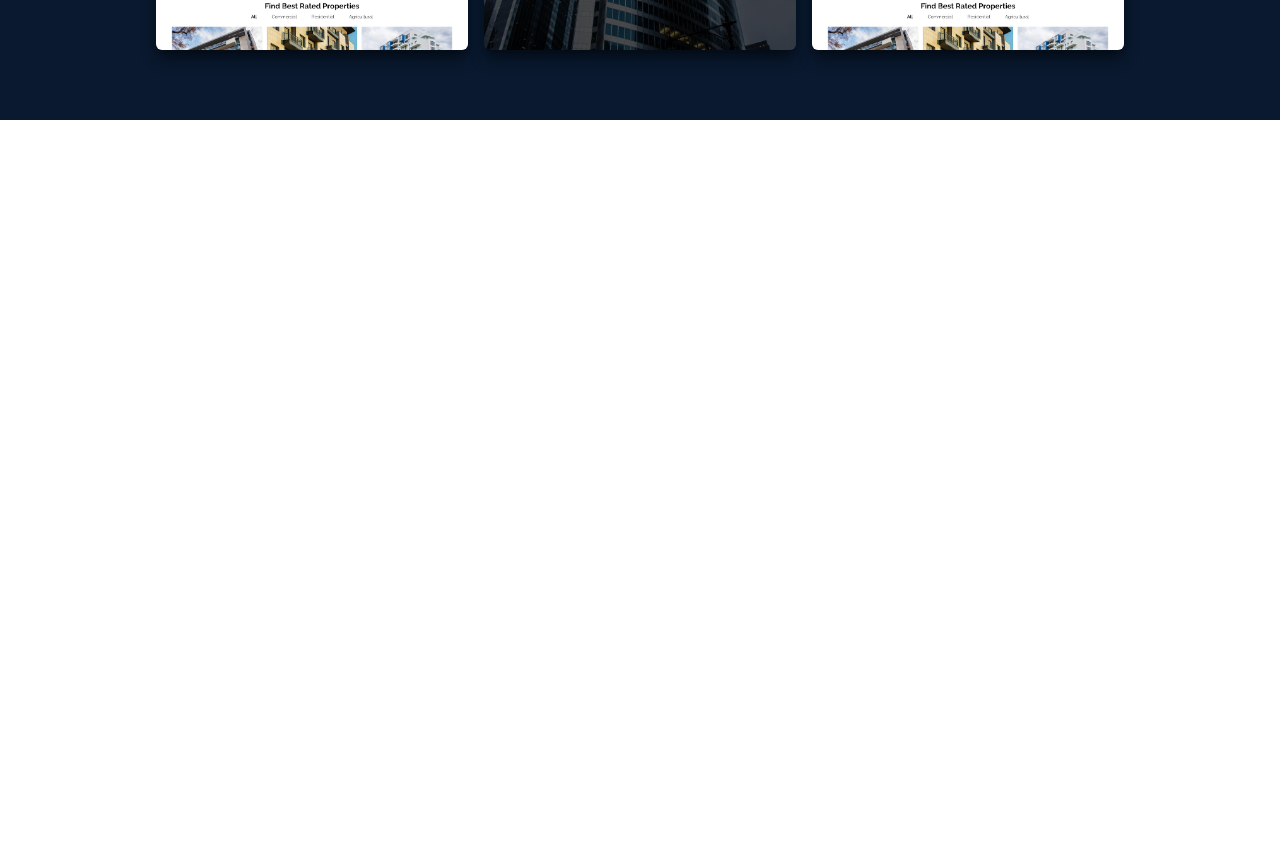
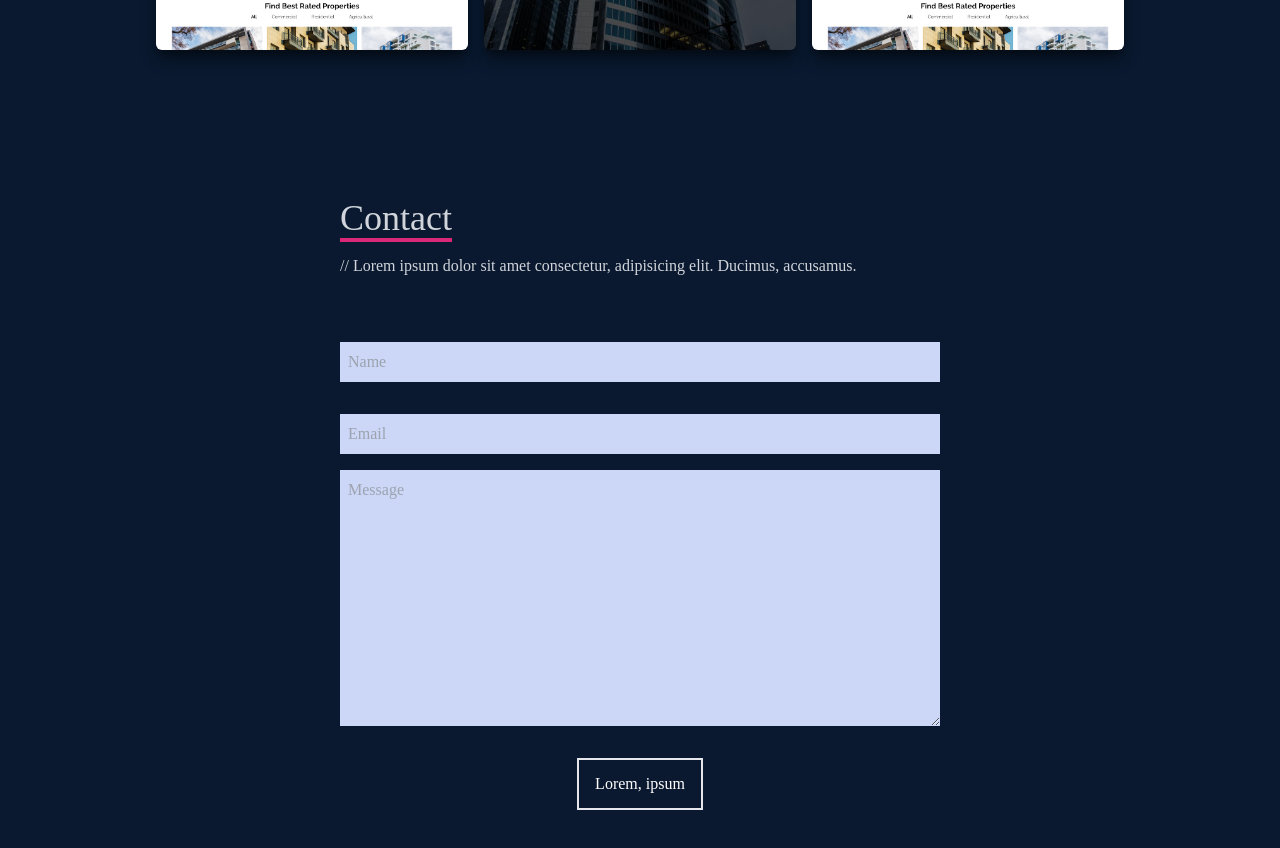
Before and after one commit to nweligalla/me, a React (Create React App) app: page / in a window 1280 px wide. Shown: the part 3080-3928 px from the top of the page. Before the commit the page ends 3200 px from the top, so only its background shows below. Built offline with nearby package versions, Linux system fonts and the light colour scheme; the HTML template or start-up script is replaced by a standard one.

Commit message:
added contact component

```diff
--- a/src/App.js
+++ b/src/App.js
@@ -1,4 +1,5 @@
 import About from "./components/About";
+import Contact from "./components/Contact";
 import Home from "./components/Home";
 import Navbar from "./components/Navbar";
 import Skills from "./components/Skills";
@@ -13,6 +14,7 @@
       <About />
       <Skills />
       <Work/>
+      <Contact/>
     </h1>
   );
 }
--- /dev/null
+++ b/src/components/Contact.jsx
@@ -0,0 +1,23 @@
+import React from 'react'
+
+function Contact() {
+    return (
+        <div name='contact' className='w-full h-screen bg-[#0a192f] text-gray-300 flex justify-center items-center p-4'>
+            <form method='POST' action="https://getform.io/f/67774955-b112-4df7-bffe-4c79afbf87d4" className='flex flex-col max-w-[600px] w-full'>
+                <div className='pb-8'>
+                    <p className='text-4xl inline border-b-4 border-pink-600 '>Contact</p>
+                    <p className='py-4'>// Lorem ipsum dolor sit amet consectetur, adipisicing elit. Ducimus, accusamus.</p>
+
+                </div>
+                <input className='my-4 p-2 bg-[#ccd6f6]' type="text" placeholder='Name' name='name' />
+                <input className='my-4 p-2 bg-[#ccd6f6]' type="text" placeholder='Email' name='email' />
+                <textarea className='bg-[#ccd6f6] p-2' name="message" rows="10" placeholder='Message'></textarea>
+
+                <button className='text-white border-2 hover:bg-pink-600 hover:hover-pink-600 px-4 py-3 my-8 mx-auto flex items-center'>Lorem, ipsum</button>
+
+            </form>
+        </div>
+    )
+}
+
+export default Contact
```
